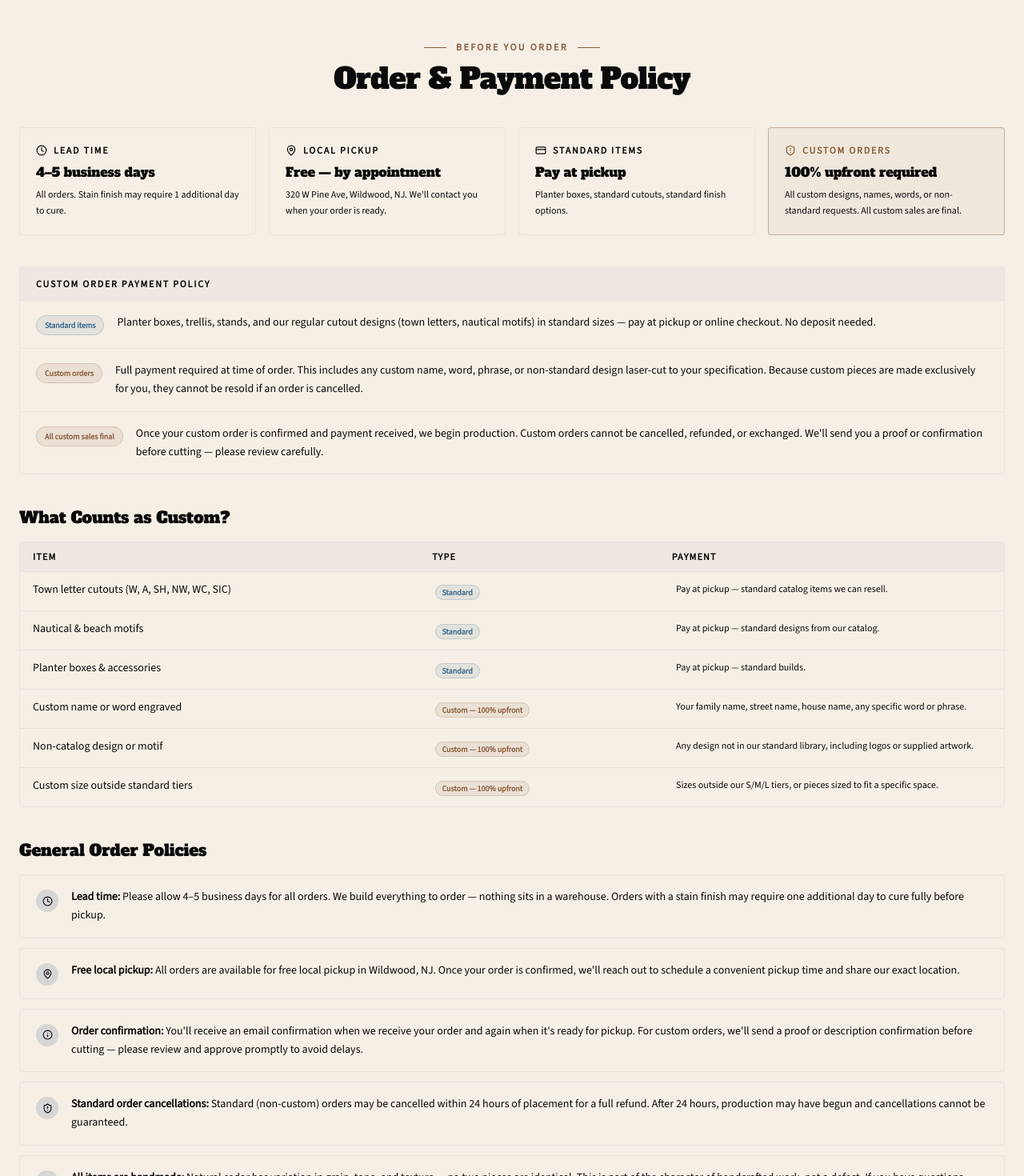
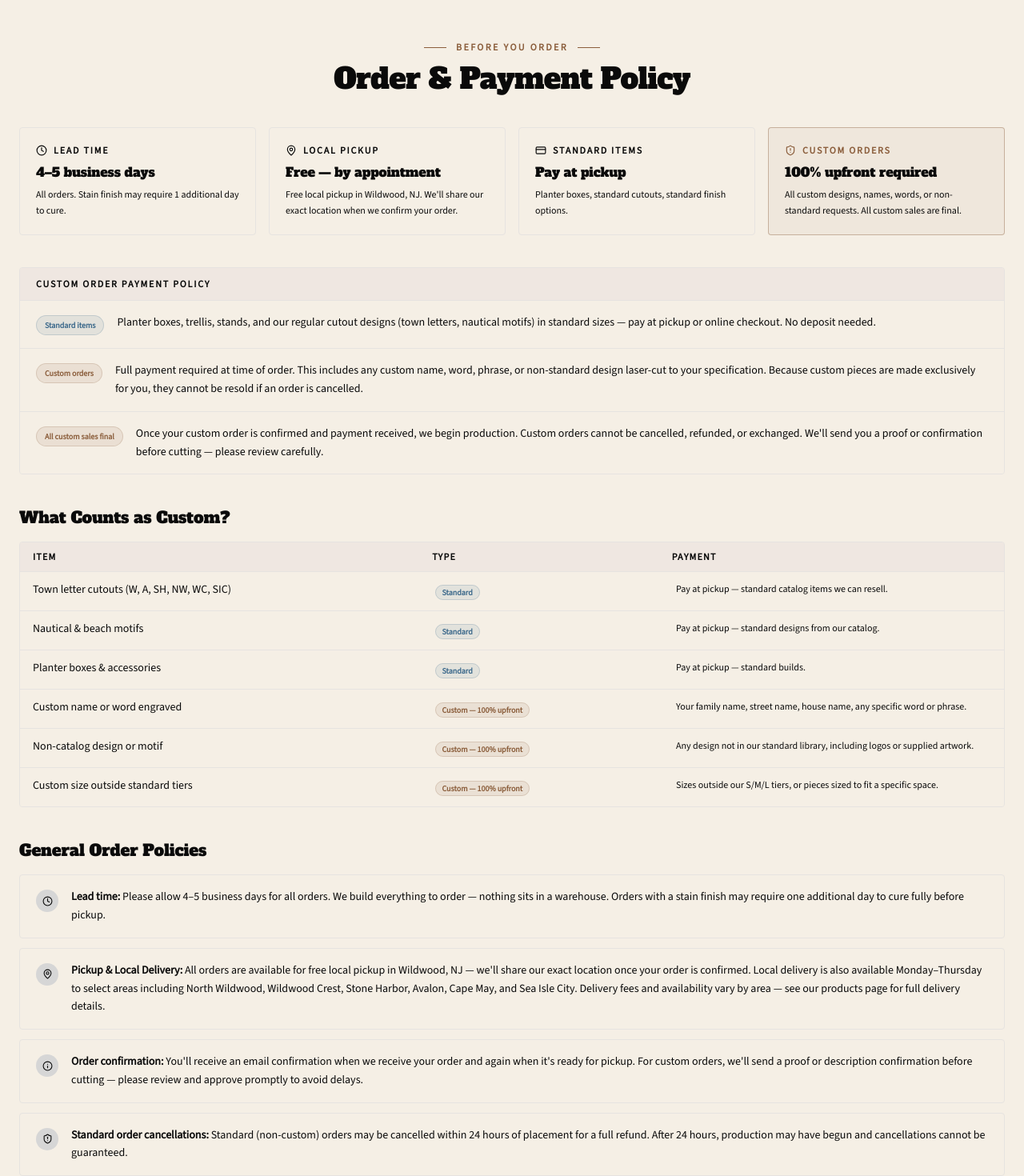
Before and after one commit to seashore-cedar/seashore-cedar, a React (Vite) app: page /custom-orders in a window 1280 px wide. Shown: the part 851-2321 px from the top of the page at 80% size. Built offline with nearby package versions, Linux system fonts and the light colour scheme; no server answers.

Commit message:
updated about

```diff
--- a/src/pages/custom-orders.tsx
+++ b/src/pages/custom-orders.tsx
@@ -273,7 +273,7 @@ export default function CustomOrdersPage() {
                   icon: MapPin,
                   label: 'Local Pickup',
                   value: 'Free — by appointment',
-                  sub: '320 W Pine Ave, Wildwood, NJ. We\'ll contact you when your order is ready.',
+                  sub: 'Free local pickup in Wildwood, NJ. We\'ll share our exact location when we confirm your order.',
                 },
                 {
                   icon: CreditCard,
@@ -384,8 +384,8 @@ export default function CustomOrdersPage() {
                   },
                   {
                     icon: MapPin,
-                    title: 'Free local pickup',
-                    body: "All orders are available for free local pickup in Wildwood, NJ. Once your order is confirmed, we'll reach out to schedule a convenient pickup time and share our exact location.",
+                    title: 'Pickup & Local Delivery',
+                    body: "All orders are available for free local pickup in Wildwood, NJ — we'll share our exact location once your order is confirmed. Local delivery is also available Monday–Thursday to select areas including North Wildwood, Wildwood Crest, Stone Harbor, Avalon, Cape May, and Sea Isle City. Delivery fees and availability vary by area — see our products page for full delivery details.",
                   },
                   {
                     icon: Info,
```
